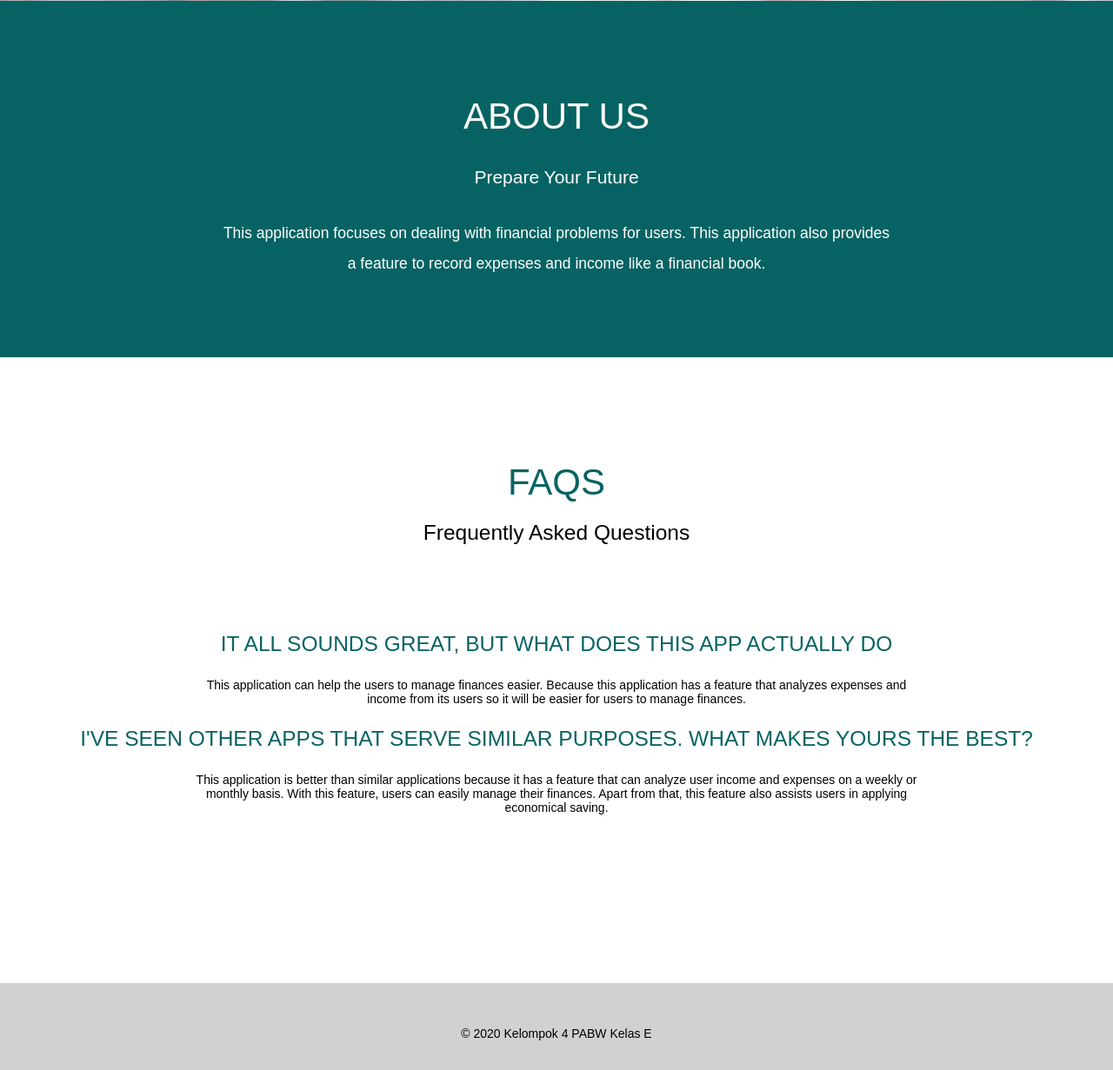
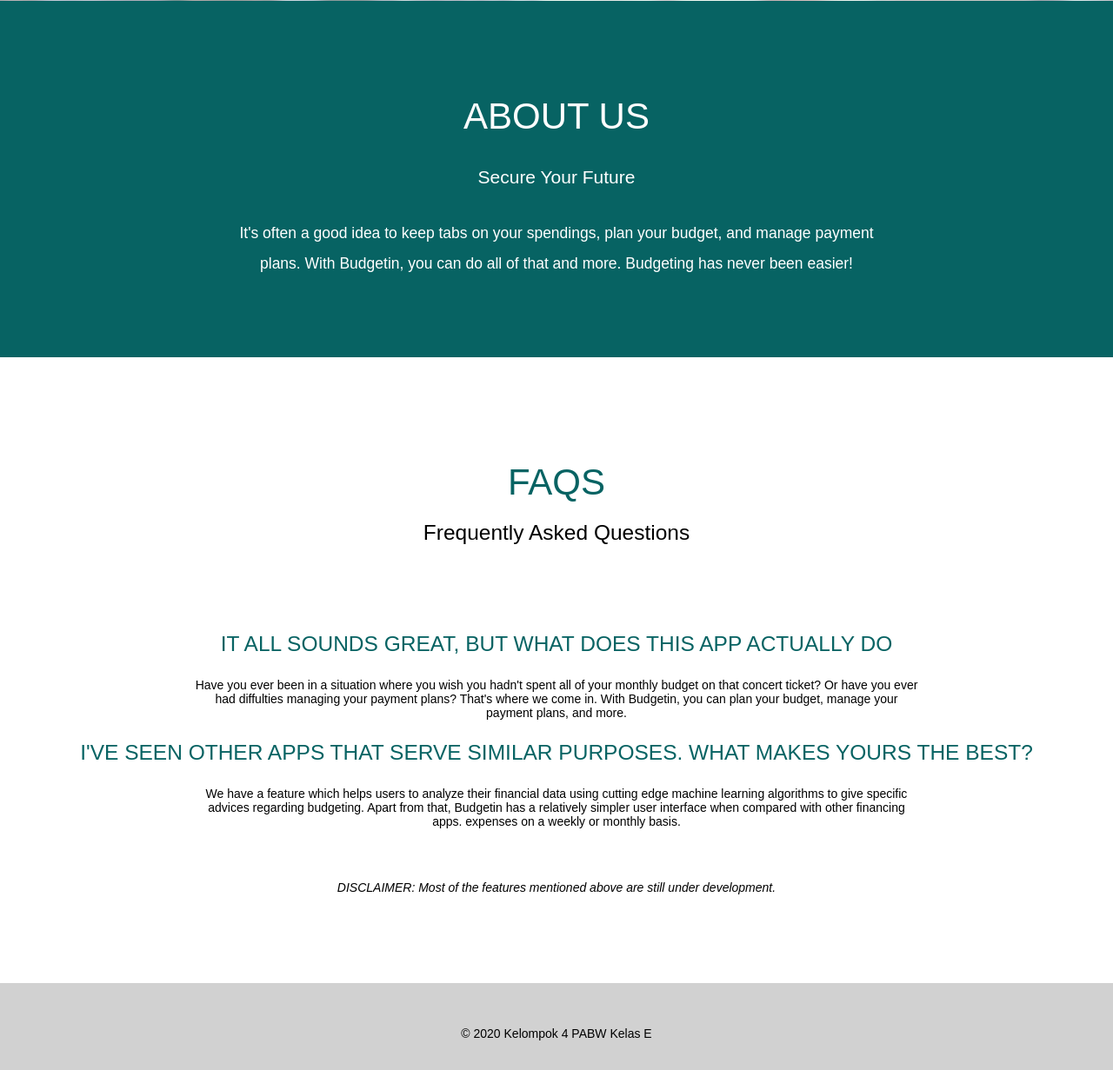
Before and after one commit to wahyucandra30/Budgetin, a PHP site: page /landing.html in a window 1280 px wide. Shown: the part 1065-2296 px from the top of the page at 87% size. Run offline with PHP 8.4, Linux system fonts and the light colour scheme.

Commit message:
Edit kata2 biar lebih menarik

```diff
--- a/app/css/style-landing.css
+++ b/app/css/style-landing.css
@@ -94,6 +94,12 @@
 {
     max-width: 65vw;
     margin: auto;
+}
+#promo-2 #disclaimer
+{
+    max-width: 65vw;
+    margin: 60px auto;
+    font-style: italic;
 }
 footer
 {
--- a/app/landing.html
+++ b/app/landing.html
@@ -50,10 +50,10 @@
             </div>
             <div id="about">
                 <h2 id="title-about">ABOUT US</h2>
-                <h3 id="subtitle-about">Prepare Your Future</h3>
+                <h3 id="subtitle-about">Secure Your Future</h3>
                 <p id="paragraph-about">
-                    This application focuses on dealing with financial problems for users.
-                    This application also provides a feature to record expenses and income like a financial book.
+                    It's often a good idea to keep tabs on your spendings, plan your budget, and manage payment plans.
+                    With Budgetin, you can do all of that and more. Budgeting has never been easier!
                 </p>
             </div>
             <div id="promo-2">
@@ -61,18 +61,20 @@
                 <h2 id="subtitle-promo-2">Frequently Asked Questions</h2>
                 <h3 id="question">IT ALL SOUNDS GREAT, BUT WHAT DOES THIS APP ACTUALLY DO</h3>
                 <p id="answer">
-                    This application can help the users to manage finances easier.
-                    Because this application has a feature that analyzes expenses and income
-                    from its users so it will be easier for users to manage finances.
+                    Have you ever been in a situation where you wish you hadn't spent all of your monthly budget
+                    on that concert ticket? Or have you ever had diffulties managing your payment plans? That's
+                    where we come in. With Budgetin, you can plan your budget, manage your payment plans, and more.
                 </p>
 
                 <h3 id="question">I'VE SEEN OTHER APPS THAT SERVE SIMILAR PURPOSES. WHAT MAKES YOURS THE BEST?</h3>
                 <p id="answer">
-                    This application is better than similar applications because it has a feature that can analyze user income and
-                    expenses on a weekly or monthly basis. With this feature, users can easily manage their finances.
-                    Apart from that, this feature also assists users in applying economical saving.
+                    We have a feature which helps users to analyze their financial data using cutting edge machine learning
+                    algorithms to give specific advices regarding budgeting. Apart from that, Budgetin has a relatively simpler user interface when compared with other financing apps.
+                    expenses on a weekly or monthly basis.
                 </p>
-
+                <p id="disclaimer">
+                    DISCLAIMER: Most of the features mentioned above are still under development.
+                </p>
             </div>
 <!-- ------------------------------------------------------------------------------------------------------ -->
             <footer id="copyright">
```
